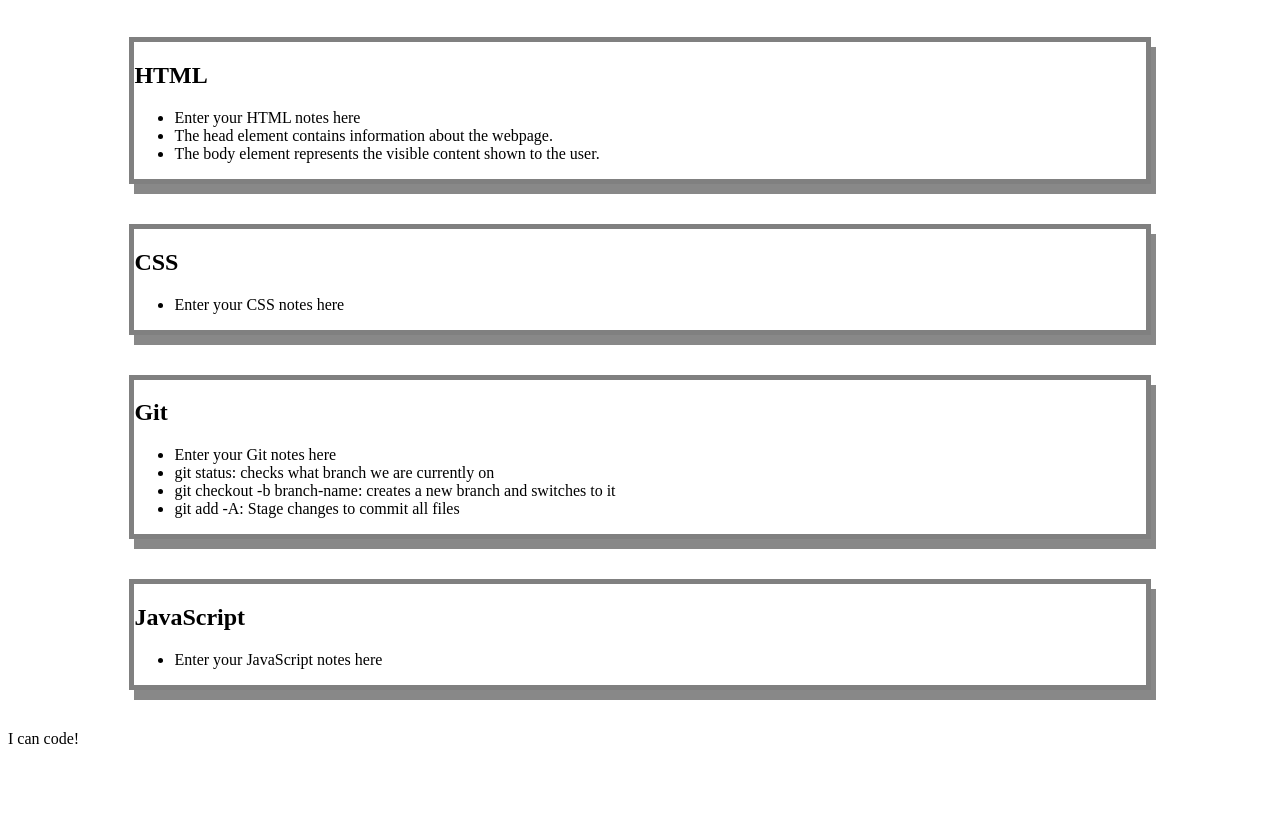
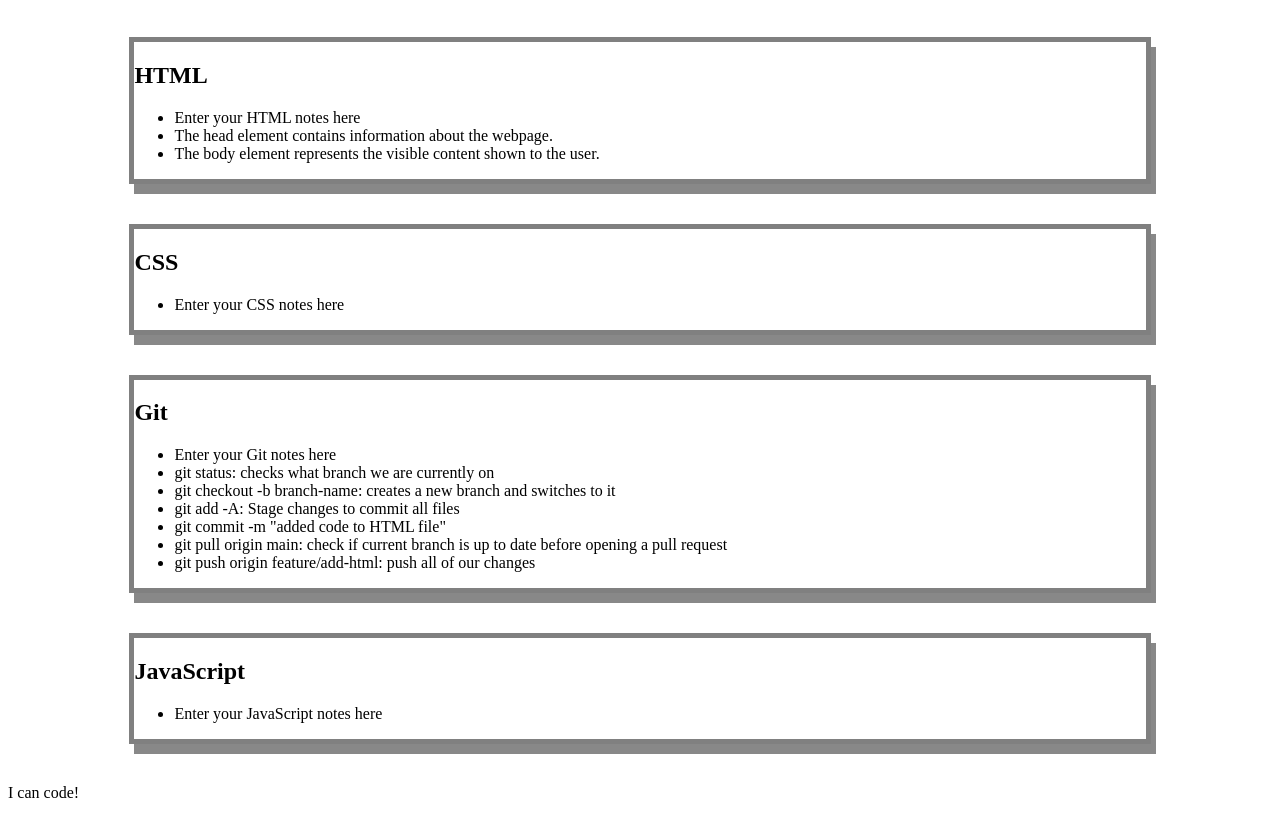
Before and after one commit to Babbalicious/prework-study-guide, a plain HTML site: page index.html in a window 1280 px wide. Shown: the part 101-919 px from the top of the page. Before the commit the page ends 865 px from the top, so only its background shows below. Drawn offline with Linux system fonts and the light colour scheme.

Commit message:
something

```diff
--- a/index.html
+++ b/index.html
@@ -43,6 +43,12 @@
             git checkout -b branch-name: creates a new branch and switches to it
           </li>
           <li>git add -A: Stage changes to commit all files</li>
+          <li>git commit -m "added code to HTML file"</li>
+          <li>
+            git pull origin main: check if current branch is up to date before
+            opening a pull request
+          </li>
+          <li>git push origin feature/add-html: push all of our changes</li>
         </ul>
       </section>
 
```
